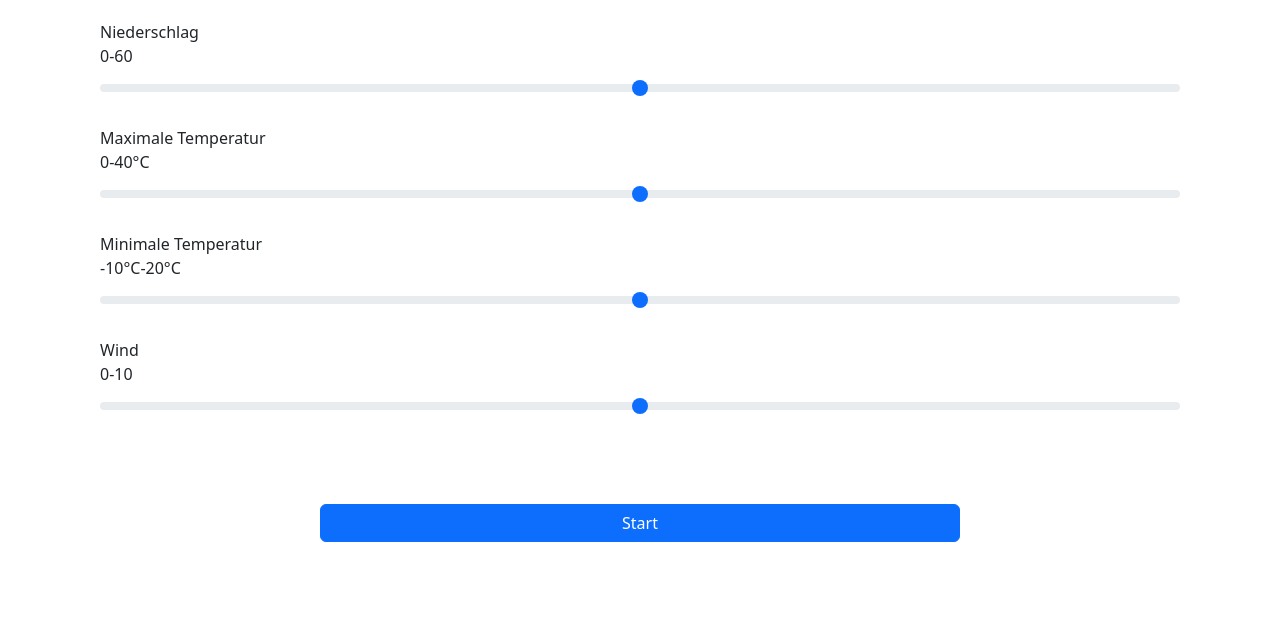
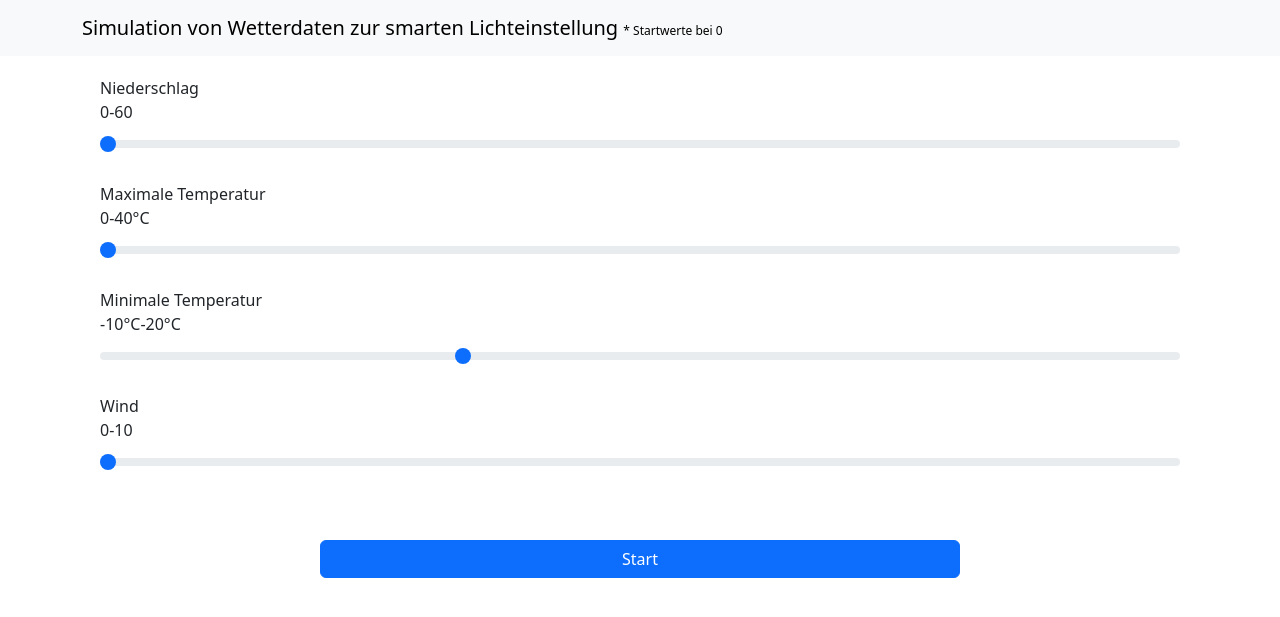
Before and after one commit to Mr-MubelBubel/light_control-with-weather-ai, a Flask app: page / in a window 1280 px wide. Shown: the top 617 px of the page. Run offline with Flask 3, Linux system fonts and the light colour scheme; parts of the project's set-up code (start-up, migrations or seed data) failed here and were passed over.

```diff
--- a/AI/weather_ai.py
+++ b/AI/weather_ai.py
@@ -39,4 +39,4 @@ x_train, x_test, y_train, y_test = train_test_split(x, y, test_size=0.1, random_
 warnings.filterwarnings('ignore')
 xgb = XGBClassifier()
 xgb.fit(x_train, y_train)
-print("XGB Accuracy:{:.2f}%".format(xgb.score(x_test, y_test) * 100))
+# print("XGB Accuracy:{:.2f}%".format(xgb.score(x_test, y_test) * 100))
--- a/templates/index.html
+++ b/templates/index.html
@@ -14,30 +14,41 @@
               }
 
               .start-btn {
-                    margin-top: 80px;
+                    margin-top: 60px;
+              }
+              .list li {
+                  display: inline;
+                  text-decoration: none;
+                  list-style: none;
               }
           </style>
       </head>
       <body>
+            <nav class="navbar navbar-expand-lg bg-body-tertiary">
+              <div class="container-md">
+                <label class="navbar-brand">Simulation von Wetterdaten zur smarten Lichteinstellung <a style="font-size: 12px">* Startwerte bei 0</a></label>
+
+              </div>
+            </nav>
             <form action="" method="POST">
                 <div class="mod_one">
                     <label class="form-label mt-20">Niederschlag <br style="margin-top: 5px;">0-60<br/></label>
-                    <input type="range" name="precipitation" class="form-range" min="0" max="60" step="1">
+                    <input type="range" name="precipitation" class="form-range" min="0" max="60" step="1" value="0">
                 </div>
 
                 <div class="mod_one">
                     <label class="form-label mt-20">Maximale Temperatur <br style="margin-top: 5px;">0-40°C<br/></label>
-                    <input type="range" name="max_temp" class="form-range" min="0" max="36" step="0.5">
+                    <input type="range" name="max_temp" class="form-range" min="0" max="36" step="0.5" value="0">
                 </div>
 
                 <div class="mod_one">
                     <label class="form-label mt-20">Minimale Temperatur <br style="margin-top: 5px;">-10°C-20°C<br/></label>
-                    <input type="range" name="min_temp" class="form-range" min="0" max="5" step="0.5">
+                    <input type="range" name="min_temp" class="form-range" min="-10" max="20" step="0.5" value="0">
                 </div>
 
                 <div class="mod_one">
                     <label class="form-label mt-20">Wind <br style="margin-top: 5px;">0-10<br/></label>
-                    <input type="range" name="wind" class="form-range" min="0" max="5" step="0.5">
+                    <input type="range" name="wind" class="form-range" min="0" max="10" step="0.5" value="0">
                 </div>
 
                 <div class="d-grid gap-2 col-6 mx-auto start-btn">
```
Also changed, not shown: main.py (+7 -1 lines), instance/db.db, 1 other file.
